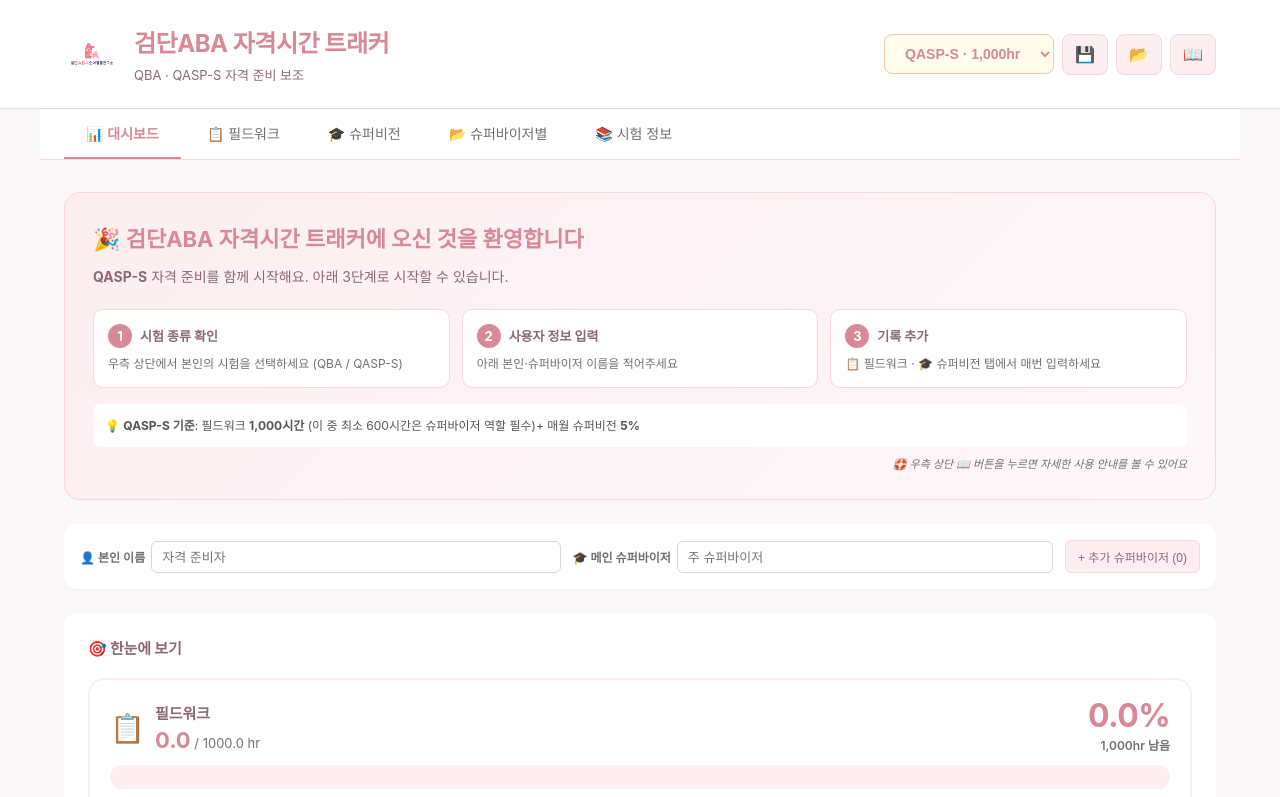
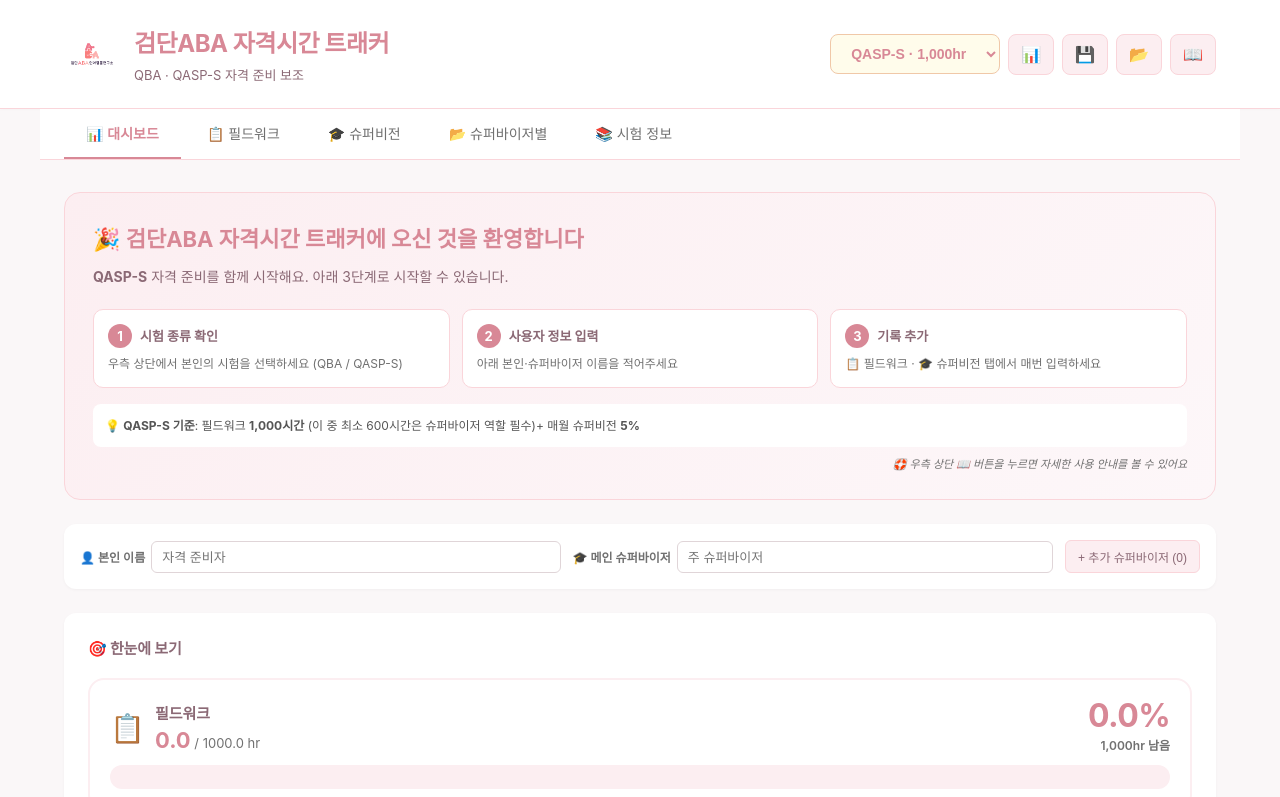
Before and after one commit to aba-geomdan/geomdan-tracker, a React (Vite) app: page / in a window 1280 px wide. Shown: the top 797 px of the page. Built offline with nearby package versions, Linux system fonts and the light colour scheme; a web font is replaced by a local one.

Commit message:
Update App.jsx

```diff
--- a/src/App.jsx
+++ b/src/App.jsx
@@ -1,4 +1,5 @@
 import React, { useState, useEffect, useMemo, useRef } from 'react';
+import * as XLSX from 'xlsx';
 
 // ============================================
 // QABA 공식 규정 기준 데이터
@@ -179,6 +180,222 @@ export default function App() {
     a.click();
     URL.revokeObjectURL(url);
     showToast('백업 파일이 다운로드되었습니다', 'good');
+  };
+
+  // 엑셀 보고서 내보내기 (QABA 제출용)
+  const exportExcel = () => {
+    const wb = XLSX.utils.book_new();
+    const examTotal = exam.total;
+    const examDirectMax = exam.directMax;
+    const examIndirectMin = exam.indirectMin;
+    const svRequired = stats.svRequired;
+    const supervisee = data.superviseeName || '(미입력)';
+    const mainSv = data.mainSupervisor || '(미입력)';
+    const today = todayYMD();
+
+    // ============ Sheet 1: Fieldwork Log ============
+    const fwSheet = [];
+    fwSheet.push(['검단ABA 자격시간 트래커 - FIELDWORK LOG (필드워크 기록지)']);
+    fwSheet.push([]);
+    fwSheet.push(['Supervisee (슈퍼바이지)', supervisee, '', 'Supervisor (메인 슈퍼바이저)', mainSv]);
+    fwSheet.push(['시험 유형', data.examType, '', '보고서 작성일', today]);
+    fwSheet.push([]);
+
+    // 누적 요약
+    fwSheet.push(['📊 누적 요약', '현재', '목표', '달성률']);
+    fwSheet.push([
+      'Total Fieldwork',
+      Math.round(stats.fwTotal * 10) / 10,
+      examTotal,
+      examTotal > 0 ? `${((stats.fwTotal / examTotal) * 100).toFixed(1)}%` : '-'
+    ]);
+    fwSheet.push([
+      'Direct (직접)',
+      Math.round(stats.directTotal * 10) / 10,
+      `최대 ${examDirectMax}`,
+      examDirectMax > 0 ? `${((stats.directTotal / examDirectMax) * 100).toFixed(1)}%` : '-'
+    ]);
+    fwSheet.push([
+      'Indirect (간접)',
+      Math.round(stats.indirectTotal * 10) / 10,
+      `최소 ${examIndirectMin}`,
+      examIndirectMin > 0 ? `${((stats.indirectTotal / examIndirectMin) * 100).toFixed(1)}%` : '-'
+    ]);
+    fwSheet.push([]);
+    fwSheet.push(['ℹ️ QABA 규정 안내: 월 최소 20시간 ~ 최대 140시간 인정 · 매월 슈퍼비전 5% 필수']);
+    fwSheet.push([]);
+
+    // 로그 테이블 헤더
+    fwSheet.push([
+      'Supervisor (슈퍼바이저)',
+      'Date (날짜)',
+      'Start Time (시작)',
+      'End Time (종료)',
+      'Fieldwork Time (총)',
+      'Direct (직접)',
+      'Indirect (간접)',
+      'Notes (활동 내용)'
+    ]);
+
+    // 로그 데이터 (날짜순 정렬)
+    const sortedFw = [...data.fieldworkLogs].sort((a, b) => (a.date || '').localeCompare(b.date || ''));
+    sortedFw.forEach(log => {
+      const hrs = timeToHours(log.startTime, log.endTime);
+      const rawDirect = Number(log.direct) || 0;
+      const direct = Math.min(rawDirect, hrs);
+      const indirect = Math.max(0, hrs - direct);
+      const activities = [
+        ...(log.activities || []),
+        ...(log.customActivities || [])
+      ].join(', ');
+      fwSheet.push([
+        log.supervisor || '',
+        log.date || '',
+        log.startTime || '',
+        log.endTime || '',
+        hrs > 0 ? Math.round(hrs * 100) / 100 : '',
+        direct > 0 ? Math.round(direct * 100) / 100 : '',
+        indirect > 0 ? Math.round(indirect * 100) / 100 : '',
+        activities
+      ]);
+    });
+
+    if (sortedFw.length === 0) {
+      fwSheet.push(['', '', '', '', '', '', '', '(아직 입력된 회기가 없습니다)']);
+    }
+
+    const ws1 = XLSX.utils.aoa_to_sheet(fwSheet);
+    // 컬럼 너비 설정
+    ws1['!cols'] = [
+      { wch: 15 }, { wch: 12 }, { wch: 10 }, { wch: 10 },
+      { wch: 14 }, { wch: 12 }, { wch: 12 }, { wch: 50 }
+    ];
+    // 병합 (제목 행)
+    ws1['!merges'] = [
+      { s: { r: 0, c: 0 }, e: { r: 0, c: 7 } }, // 제목
+      { s: { r: 9, c: 0 }, e: { r: 9, c: 7 } }  // 규정 안내
+    ];
+    XLSX.utils.book_append_sheet(wb, ws1, 'Fieldwork Log');
+
+    // ============ Sheet 2: Supervision Log ============
+    const svSheet = [];
+    svSheet.push(['검단ABA 자격시간 트래커 - SUPERVISION LOG (슈퍼비전 기록지)']);
+    svSheet.push([]);
+    svSheet.push(['Supervisee (슈퍼바이지)', supervisee, '', 'Supervisor (메인 슈퍼바이저)', mainSv]);
+    svSheet.push(['시험 유형', data.examType, '', '보고서 작성일', today]);
+    svSheet.push([]);
+
+    svSheet.push(['📊 누적 요약', '현재', '목표 (5%)', '달성률']);
+    svSheet.push([
+      'Total Supervision',
+      Math.round(stats.svTotal * 10) / 10,
+      Math.round(svRequired * 10) / 10,
+      svRequired > 0 ? `${((stats.svTotal / svRequired) * 100).toFixed(1)}%` : '-'
+    ]);
+    svSheet.push([]);
+    svSheet.push(['ℹ️ QABA 규정 안내: 매월 필드워크 시간의 5% 슈퍼비전 필수 · 그룹 최대 50%']);
+    svSheet.push([]);
+
+    svSheet.push([
+      'Date (날짜)',
+      'Supervisor (슈퍼바이저)',
+      'Hours (시간)',
+      'Notes (메모)'
+    ]);
+
+    const sortedSv = [...data.supervisionLogs].sort((a, b) => (a.date || '').localeCompare(b.date || ''));
+    sortedSv.forEach(log => {
+      svSheet.push([
+        log.date || '',
+        log.supervisor || '',
+        Number(log.hours) || '',
+        log.notes || ''
+      ]);
+    });
+
+    if (sortedSv.length === 0) {
+      svSheet.push(['', '', '', '(아직 입력된 슈퍼비전이 없습니다)']);
+    }
+
+    const ws2 = XLSX.utils.aoa_to_sheet(svSheet);
+    ws2['!cols'] = [
+      { wch: 12 }, { wch: 15 }, { wch: 10 }, { wch: 50 }
+    ];
+    ws2['!merges'] = [
+      { s: { r: 0, c: 0 }, e: { r: 0, c: 3 } },
+      { s: { r: 7, c: 0 }, e: { r: 7, c: 3 } }
+    ];
+    XLSX.utils.book_append_sheet(wb, ws2, 'Supervision Log');
+
+    // ============ Sheet 3: By Supervisor (슈퍼바이저별 요약) ============
+    const bsMap = {};
+    data.fieldworkLogs.forEach(l => {
+      if (!l.supervisor) return;
+      const hrs = timeToHours(l.startTime, l.endTime);
+      const direct = Math.min(Number(l.direct) || 0, hrs);
+      const indirect = Math.max(0, hrs - direct);
+      if (!bsMap[l.supervisor]) bsMap[l.supervisor] = { fw: 0, sv: 0, direct: 0, indirect: 0, fwCount: 0, svCount: 0 };
+      bsMap[l.supervisor].fw += hrs;
+      bsMap[l.supervisor].direct += direct;
+      bsMap[l.supervisor].indirect += indirect;
+      bsMap[l.supervisor].fwCount += 1;
+    });
+    data.supervisionLogs.forEach(l => {
+      if (!l.supervisor) return;
+      if (!bsMap[l.supervisor]) bsMap[l.supervisor] = { fw: 0, sv: 0, direct: 0, indirect: 0, fwCount: 0, svCount: 0 };
+      bsMap[l.supervisor].sv += Number(l.hours) || 0;
+      bsMap[l.supervisor].svCount += 1;
+    });
+
+    const bsSheet = [];
+    bsSheet.push(['검단ABA 자격시간 트래커 - 슈퍼바이저별 현황']);
+    bsSheet.push([]);
+    bsSheet.push(['보고서 작성일', today]);
+    bsSheet.push([]);
+    bsSheet.push([
+      'Supervisor (슈퍼바이저)',
+      'Fieldwork (필드워크)',
+      'Direct (직접)',
+      'Indirect (간접)',
+      'Supervision (슈퍼비전)',
+      'Total (총)',
+      'FW 회기수',
+      'SV 회기수'
+    ]);
+
+    const supList = Object.entries(bsMap).sort((a, b) => (b[1].fw + b[1].sv) - (a[1].fw + a[1].sv));
+    supList.forEach(([name, s]) => {
+      bsSheet.push([
+        name,
+        Math.round(s.fw * 10) / 10,
+        Math.round(s.direct * 10) / 10,
+        Math.round(s.indirect * 10) / 10,
+        Math.round(s.sv * 10) / 10,
+        Math.round((s.fw + s.sv) * 10) / 10,
+        s.fwCount,
+        s.svCount
+      ]);
+    });
+
+    if (supList.length === 0) {
+      bsSheet.push(['', '', '', '', '', '', '', '(슈퍼바이저별 데이터가 없습니다)']);
+    }
+
+    const ws3 = XLSX.utils.aoa_to_sheet(bsSheet);
+    ws3['!cols'] = [
+      { wch: 15 }, { wch: 14 }, { wch: 12 }, { wch: 12 },
+      { wch: 16 }, { wch: 12 }, { wch: 10 }, { wch: 10 }
+    ];
+    ws3['!merges'] = [
+      { s: { r: 0, c: 0 }, e: { r: 0, c: 7 } }
+    ];
+    XLSX.utils.book_append_sheet(wb, ws3, 'By Supervisor');
+
+    // ============ 다운로드 ============
+    const safeName = (supervisee && supervisee !== '(미입력)' ? supervisee.replace(/[^가-힣a-zA-Z0-9]/g, '') : '검단ABA');
+    const filename = `${safeName}_${data.examType}_보고서_${today}.xlsx`;
+    XLSX.writeFile(wb, filename);
+    showToast('엑셀 보고서가 다운로드되었습니다', 'good');
   };
 
   const importData = (e) => {
@@ -343,7 +560,9 @@ export default function App() {
               <option value="QBA">QBA · 2,000hr</option>
               <option value="QASP-S">QASP-S · 1,000hr</option>
             </select>
-            <button onClick={exportData} title="데이터를 JSON 파일로 백업 다운로드"
+            <button onClick={exportExcel} title="QABA 제출용 엑셀 보고서 다운로드 (.xlsx)"
+                    style={headerBtnStyle}>📊</button>
+            <button onClick={exportData} title="전체 데이터 JSON 백업 다운로드 (복원 가능)"
                     style={headerBtnStyle}>💾</button>
             <button onClick={() => fileInputRef.current?.click()} title="백업 파일을 불러와서 복원"
                     style={headerBtnStyle}>📂</button>
@@ -1376,27 +1595,22 @@ function FieldworkItem({ log, exam, onUpdate, onDelete, defaultExpanded }) {
             </div>
           )}
 
-          {/* 활동 유형 - Direct/Indirect 그룹 + 자유 입력 */}
+          {/* 활동 유형 - 한 줄 (Direct/Indirect 그룹 구분 없음) */}
           <div style={{ marginBottom: 4 }}>
             <div style={{ fontSize: 11, color: C.grayText, fontWeight: 600, marginBottom: 8 }}>
               활동 유형 <span style={{ fontWeight: 400, fontStyle: 'italic' }}>(선택사항 · 여러 개 가능)</span>
             </div>
 
-            {/* Direct 그룹 */}
-            <div style={{ marginBottom: 10 }}>
-              <div style={{ fontSize: 10, color: C.goldDeep, fontWeight: 700, marginBottom: 6, letterSpacing: '0.05em' }}>
-                📍 직접 (Direct)
-              </div>
-              <div style={{ display: 'flex', flexWrap: 'wrap', gap: 6 }}>
-                {DIRECT_ACTIVITIES.map(activity => {
+            <div style={{ display: 'flex', flexWrap: 'wrap', gap: 6, marginBottom: 10 }}>
+              {[...DIRECT_ACTIVITIES, ...INDIRECT_ACTIVITIES].map(activity => {
                 const isSelected = selectedActivities.includes(activity);
                 return (
                   <button key={activity} onClick={() => toggleActivity(activity)}
                     style={{
                       padding: '6px 12px', fontSize: 13, fontWeight: 500,
-                        border: `1.5px solid ${isSelected ? C.goldDeep : '#E0D5D8'}`,
+                      border: `1.5px solid ${isSelected ? C.pinkDeep : '#E0D5D8'}`,
                       borderRadius: 16,
-                        background: isSelected ? C.goldDeep : C.white,
+                      background: isSelected ? C.pinkDeep : C.white,
                       color: isSelected ? C.white : C.grayText,
                       cursor: 'pointer', transition: 'all 0.15s', fontFamily: 'inherit'
                     }}>
@@ -1404,32 +1618,6 @@ function FieldworkItem({ log, exam, onUpdate, onDelete, defaultExpanded }) {
                   </button>
                 );
               })}
-              </div>
-            </div>
-
-            {/* Indirect 그룹 */}
-            <div style={{ marginBottom: 10 }}>
-              <div style={{ fontSize: 10, color: C.goodGreen, fontWeight: 700, marginBottom: 6, letterSpacing: '0.05em' }}>
-                📝 간접 (Indirect)
-              </div>
-              <div style={{ display: 'flex', flexWrap: 'wrap', gap: 6 }}>
-                {INDIRECT_ACTIVITIES.map(activity => {
-                  const isSelected = selectedActivities.includes(activity);
-                  return (
-                    <button key={activity} onClick={() => toggleActivity(activity)}
-                      style={{
-                        padding: '6px 12px', fontSize: 13, fontWeight: 500,
-                        border: `1.5px solid ${isSelected ? C.goodGreen : '#E0D5D8'}`,
-                        borderRadius: 16,
-                        background: isSelected ? C.goodGreen : C.white,
-                        color: isSelected ? C.white : C.grayText,
-                        cursor: 'pointer', transition: 'all 0.15s', fontFamily: 'inherit'
-                      }}>
-                      {isSelected ? '✓ ' : ''}{activity}
-                    </button>
-                  );
-                })}
-              </div>
             </div>
 
             {/* 사용자 추가 활동 */}
@@ -2340,8 +2528,15 @@ function GuideModal({ onClose }) {
             <li><strong>슈퍼바이저 자동완성</strong>: 한 번 입력한 이름은 자동 제시</li>
           </ul>
 
-          <h3 style={{ color: C.plumDark }}>💾 데이터 백업·복원</h3>
-          <p>상단 <strong>💾 백업</strong>으로 JSON 파일 다운로드, <strong>📂 복원</strong>으로 불러올 수 있습니다. 정기적으로 백업하세요.</p>
+          <h3 style={{ color: C.plumDark }}>💾 데이터 백업·복원·제출</h3>
+          <ul>
+            <li><strong>📊 엑셀 내보내기</strong>: QABA 제출용 보고서 (.xlsx) - 슈퍼바이저나 자격증 신청 시 사용</li>
+            <li><strong>💾 JSON 백업</strong>: 전체 데이터 백업 (다른 기기에서 복원 가능)</li>
+            <li><strong>📂 복원</strong>: 백업 파일 불러오기</li>
+          </ul>
+          <p style={{ fontSize: 12, color: C.grayText, fontStyle: 'italic', marginTop: 8 }}>
+            ※ 정기적으로 백업하세요. 브라우저 데이터 삭제 시 기록도 함께 삭제됩니다.
+          </p>
 
           <h3 style={{ color: C.plumDark }}>⚠️ 주의사항</h3>
           <ul>
```
Lines whose indentation alone changed are shown as unchanged.
